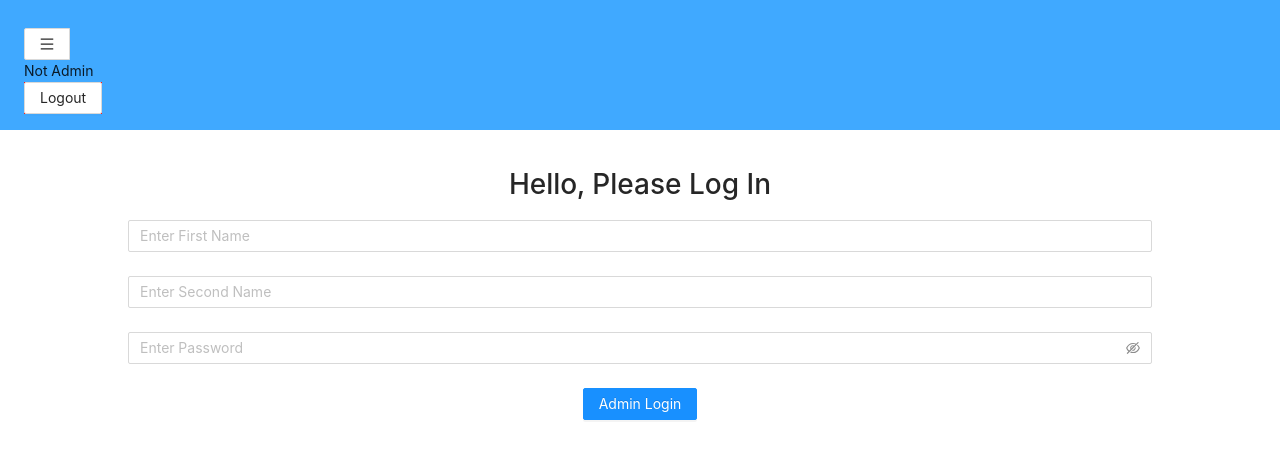
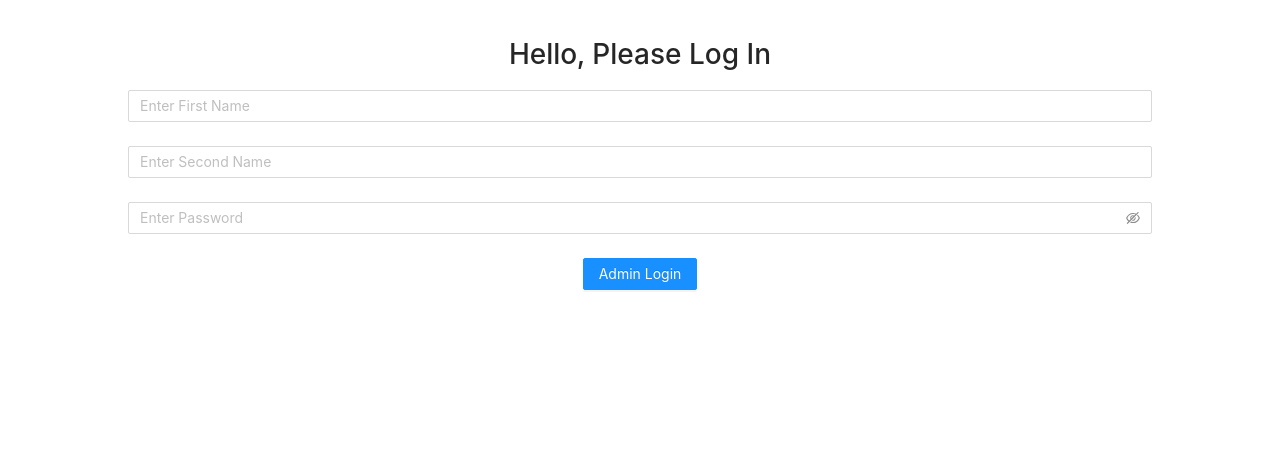
Before and after one commit to kimutai-codes/cheo, a React (Create React App) app: page /admin in a window 1280 px wide. Shown: the top 458 px of the page. Built offline with nearby package versions, Linux system fonts and the light colour scheme.

Commit message:
admin routes working

```diff
--- a/src/pages/Admin.js
+++ b/src/pages/Admin.js
@@ -1,15 +1,17 @@
 import { Form, Input, Button, PageHeader } from 'antd';
 import axios from 'axios';
-import { useState } from 'react';
+import { useContext, useState } from 'react';
 import { Redirect } from 'react-router-dom';
 import Header from '../components/header';
 import Layout from '../components/Layout';
+import { LoginContext } from '../Helper/Context';
 
 const AdminLogin = () => {
+	const { admin, setAdmin } = useContext(LoginContext);
 	const [fail, setFail] = useState('');
 	const [success, setSuccess] = useState(false);
 
-	const url = 'http://192.168.8.101:3000/api/feeders/login';
+	const url = 'http://192.168.8.101:3000/api/feeders/admin';
 
 	const onFinish = (values) => {
 		axios.post(url, values).then((res) => {
@@ -17,12 +19,12 @@ const AdminLogin = () => {
 				setFail(res.data.message);
 			} else {
 				setSuccess(true);
+				setAdmin(true);
 			}
 		});
 	};
 	return (
 		<>
-			<Layout />
 			<div className='form-wrapper'>
 				{success ? (
 					<div>
--- a/src/pages/Login.js
+++ b/src/pages/Login.js
@@ -1,13 +1,11 @@
 import { Form, Input, Button, PageHeader } from 'antd';
 import axios from 'axios';
-import { useContext, useState } from 'react';
+import { useState } from 'react';
 import { Redirect } from 'react-router-dom';
-import { LoginContext } from '../Helper/Context';
 
 const Login = () => {
 	const [fail, setFail] = useState('');
 	const [success, setSuccess] = useState(false);
-	const { admin, setAdmin } = useContext(LoginContext);
 
 	const url = 'http://192.168.8.101:3000/api/feeders/login';
 
@@ -17,7 +15,6 @@ const Login = () => {
 				setFail(res.data.message);
 			} else {
 				setSuccess(true);
-				setAdmin(true);
 			}
 		});
 	};
```
